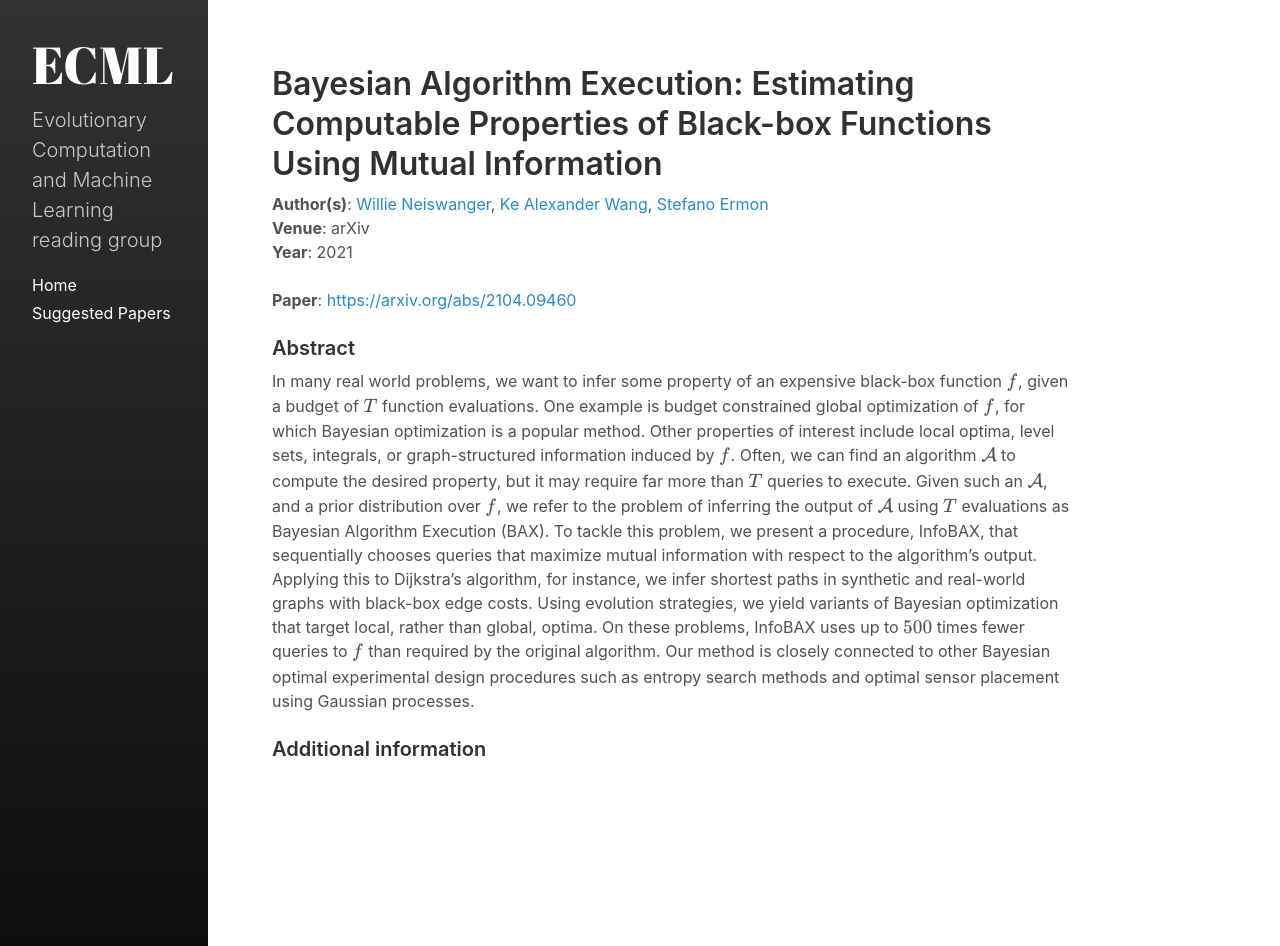
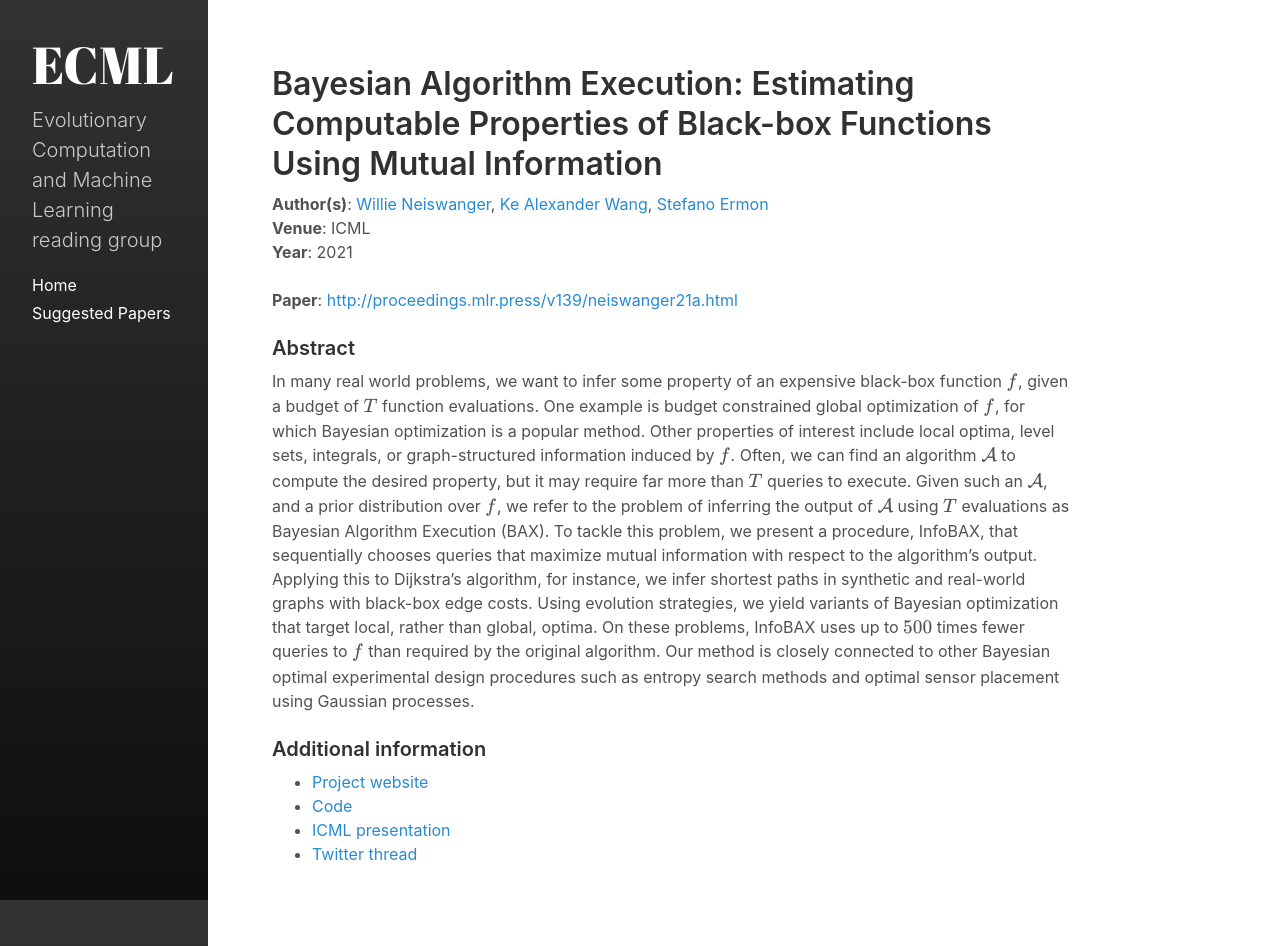
Before and after one commit to exeter-ecml/exeter-ecml.github.io, a Jekyll site: the page built from _papers/0061-bayesian-algorithm-execution-estimating-computable-properties.md, in a window 1280 px wide and 946 px high. Built offline with Jekyll 4.4.1, drawn with Linux system fonts in a browser that asks for light colours.

Commit message:
Updated a paper

```diff
--- a/_papers/0061-bayesian-algorithm-execution-estimating-computable-properties.md
+++ b/_papers/0061-bayesian-algorithm-execution-estimating-computable-properties.md
@@ -7,10 +7,10 @@ authors:
 - Ke Alexander Wang
 - Stefano Ermon
 
-venue: arXiv
+venue: ICML
 year: 2021
 
-link: https://arxiv.org/abs/2104.09460
+link: http://proceedings.mlr.press/v139/neiswanger21a.html
 
 abstract: "
 In many real world problems, we want to infer some property of an expensive
@@ -37,3 +37,7 @@ search methods and optimal sensor placement using Gaussian processes.
 who_suggested: Tinkle Chugh
 status: happened
 ---
+- [Project website](https://willieneis.github.io/bax-website/)
+- [Code](https://github.com/willieneis/bayesian-algorithm-execution)
+- [ICML presentation](https://icml.cc/virtual/2021/spotlight/10676)
+- [Twitter thread](https://twitter.com/willieneis/status/1412818015230464001)
```
